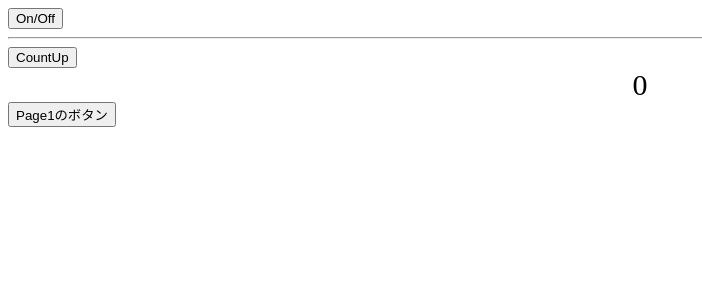
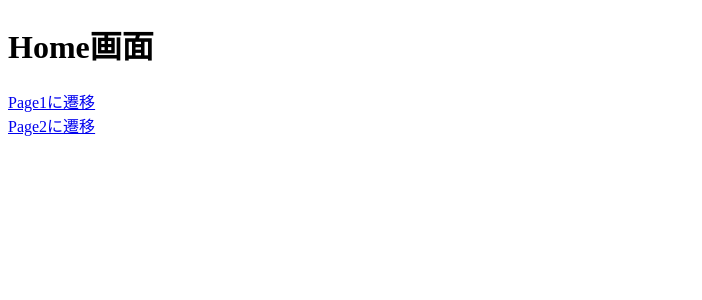
Before and after one commit to tadume/react_tutorial, a React (Create React App) app: page / in a window 1280 px wide. Shown: the top 300 px of the page, without its empty margins (0-702 px from the left). Built offline with nearby package versions, Linux system fonts and the light colour scheme.

Commit message:
React v18での基本的な画面遷移

```diff
--- a/src/App.jsx
+++ b/src/App.jsx
@@ -1,31 +1,19 @@
-import { useCallback, useState } from 'react';
-import { Page1 } from './Home';
+import { BrowserRouter, Route, Routes } from 'react-router-dom';
+import { Home } from './Home';
+import { Page1 } from './Page1';
+import { Page2 } from './Page2';
 
-export const App = (props) => {
-  const [isShowFace, setIsShowFace] = useState(false);
-  const [num, setNum] = useState(0);
-
-  const onOffIsShowFace = () => {
-    console.log('on/off');
-    setIsShowFace(!isShowFace);
-  };
-  const plusNum = () => setNum(num + 1);
-
-  // 子コンポーネントに渡すアロー関数
-  // stateが更新された時に、無駄に新規にアロー関数が定義されないようにuseCallbackを使用して、際レンダリングを抑制
-  // 今回は、最初に定義したら変更する必要がないため、第二引数は空
-  const allowexecution = useCallback(() => alert('Page1のアラート'), []);
-
+export const App = () => {
   return (
     <>
-      <button onClick={onOffIsShowFace}>On/Off</button>
-      <div style={{ textAlign: 'center', fontSize: 30 }}>
-        {isShowFace && <p>(^^;)</p>}
-      </div>
-      <hr />
-      <button onClick={plusNum}>CountUp</button>
-      <div style={{ textAlign: 'center', fontSize: 30 }}>{num}</div>
-      <Page1 allowexecution={allowexecution} />
+      {/* ルーティングを定義する */}
+      <BrowserRouter>
+        <Routes>
+          <Route path="/" element={<Home />} />
+          <Route path="/page1" element={<Page1 />} />
+          <Route path="/page2" element={<Page2 />} />
+        </Routes>
+      </BrowserRouter>
     </>
   );
 };
--- a/src/Home.jsx
+++ b/src/Home.jsx
@@ -1,10 +1,19 @@
 import { memo } from 'react';
+import { Link } from 'react-router-dom';
 
-export const Page1 = memo((props) => {
-  const { allowexecution } = props;
-  console.log('-----Page1------');
+export const Home = memo(() => {
+  console.log('-----Home------');
 
-  // アロー関数をもらっているが、関数の中身も最初に定義した後は変わらないため、再レンダリング不要としたい。
-  // memo化しても、アロー関数は再レンダリング時に、新規に定義されてしまうので、際レンダリングが起きてしまう。。
-  return <button onClick={allowexecution}>Page1のボタン</button>;
+  return (
+    <>
+      <h1>Home画面</h1>
+      {/* 実施に遷移するために、リンクを記載する */}
+      <div>
+        <Link to="/page1">Page1に遷移</Link>
+      </div>
+      <div>
+        <Link to="/page2">Page2に遷移</Link>
+      </div>
+    </>
+  );
 });
--- /dev/null
+++ b/src/Page1.jsx
@@ -0,0 +1,6 @@
+import { memo } from 'react';
+
+export const Page1 = memo(() => {
+  console.log('---page1---');
+  return <h2>Page1画面</h2>;
+});
--- /dev/null
+++ b/src/Page2.jsx
@@ -0,0 +1,6 @@
+import { memo } from 'react';
+
+export const Page2 = memo(() => {
+  console.log('--page2--');
+  return <h2>Page2画面</h2>;
+});
```
